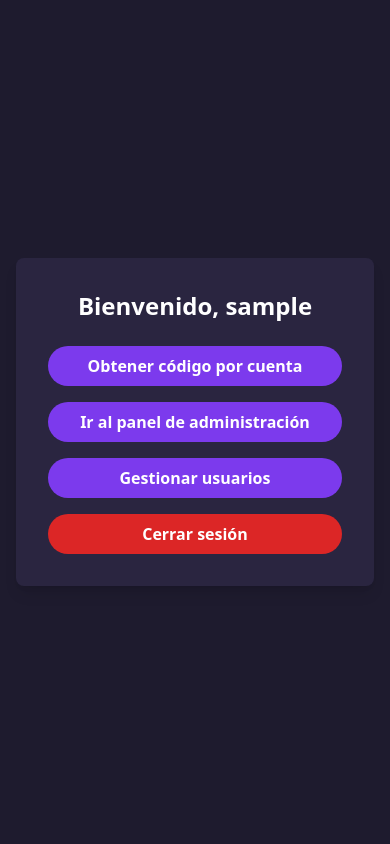
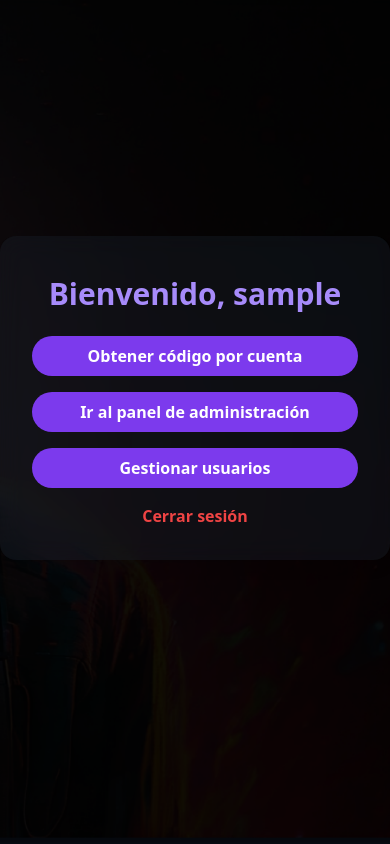
Before and after one commit to FlorenciaZalez/codigosflask, a Flask app: page /home in a window 390 px wide. Run offline with Flask 3, Linux system fonts and the light colour scheme; a user stored in the database is signed in; some libraries are stand-ins or nearby versions.

Commit message:
Actualizo vista de login responsive y mejoras en estilos

```diff
--- a/codigo_app/app.py
+++ b/codigo_app/app.py
@@ -66,9 +66,7 @@ with sqlite3.connect(DB_PATH) as conn:
         c.execute("INSERT INTO usuarios (nombre, contraseña, rol, email, verificado) VALUES (?, ?, ?, ?, ?)", ('admin', hashed, 'admin', 'admin@mail.com', 1))
 
 @app.route('/')
-def index():
-    if 'usuario' in session:
-        return redirect(url_for('home'))
+def home_redirect():
     return redirect(url_for('login'))
 
 @app.route('/login', methods=['GET', 'POST'])
@@ -87,7 +85,8 @@ def login():
                 session['rol'] = user[3]
                 return redirect(url_for('home'))
             else:
-                return "❌ Usuario o contraseña incorrectos"
+                mensaje = "❌ Usuario o contraseña incorrectos"
+                return render_template('login.html', mensaje=mensaje)
     return render_template('login.html')
 
 @app.route('/logout')
--- a/codigo_app/templates/admin.html
+++ b/codigo_app/templates/admin.html
@@ -20,7 +20,7 @@
 </head>
 <body class="bg-gray-900 text-white min-h-screen flex items-center justify-center">
 <div class="absolute top-20 left-1/2 transform -translate-x-1/2">
-  <img src="https://i.imgur.com/KKjnS8G.png" alt="Logo" class="w-36 h-auto rounded-lg shadow-lg">
+  <img src="{{ url_for('static', filename='assets/logolargo.png') }}" alt="Logo de Marca" class="w-36 h-auto rounded-lg shadow-lg">
 </div>
 <nav class="fixed top-0 left-0 w-full bg-gray-900 bg-opacity-90 text-white py-3 px-6 flex justify-between items-center shadow-lg z-50">
 <div class="flex items-center gap-2">
--- a/codigo_app/templates/home.html
+++ b/codigo_app/templates/home.html
@@ -5,16 +5,20 @@
     <title>Inicio</title>
     <script src="https://cdn.tailwindcss.com"></script>
 </head>
-<body class="bg-[#1e1b2e] text-white min-h-screen flex flex-col items-center justify-center px-4">
-    <div class="bg-[#2a2540] p-8 rounded-lg shadow-lg w-full max-w-md">
-        <h2 class="text-2xl font-bold mb-6 text-center">Bienvenido, {{ usuario }}</h2>
+<body
+    class="flex items-center justify-center min-h-screen bg-gray-900"
+    style="background-image: url('{{ url_for('static', filename='assets/fondoOscuro.png') }}'); background-size: cover; background-position: center;">
+    <div class="flex flex-col items-center w-full max-w-xl gap-6 -mt-12">
+        <div class="bg-gray-800 bg-opacity-30 backdrop-blur-md p-[32px] rounded-2xl shadow-lg w-full">
+            <h2 class="text-3xl font-semibold text-center text-violet-400 mb-6 mt-2">Bienvenido, {{ usuario }}</h2>
             <div class="flex flex-col gap-4">
                 <a href="/codigo" class="bg-violet-600 hover:bg-violet-700 text-white font-semibold py-2 px-4 rounded-full text-center">Obtener código por cuenta</a>
                 {% if rol == 'admin' %}
                     <a href="/admin" class="bg-violet-600 hover:bg-violet-700 text-white font-semibold py-2 px-4 rounded-full text-center">Ir al panel de administración</a>
                     <a href="/gestionar-usuarios" class="bg-violet-600 hover:bg-violet-700 text-white font-semibold py-2 px-4 rounded-full text-center">Gestionar usuarios</a>
                 {% endif %}
-            <a href="/logout" class="bg-red-600 hover:bg-red-700 text-white font-semibold py-2 px-4 rounded-full text-center">Cerrar sesión</a>
+                <a href="/logout" class="text-red-500 hover:underline font-semibold text-center">Cerrar sesión</a>
+            </div>
         </div>
     </div>
 </body>
```
Also changed, not shown: codigo_app/templates/login.html (+25 -19 lines), codigo_app/static/assets/fondoOscuro.png (added), 4 other files. Lines whose indentation alone changed are shown as unchanged.
